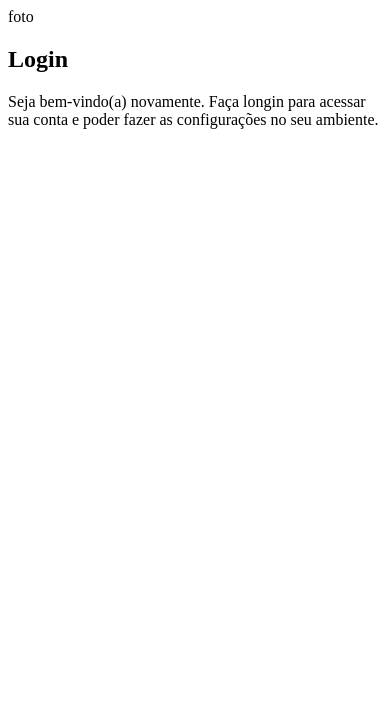
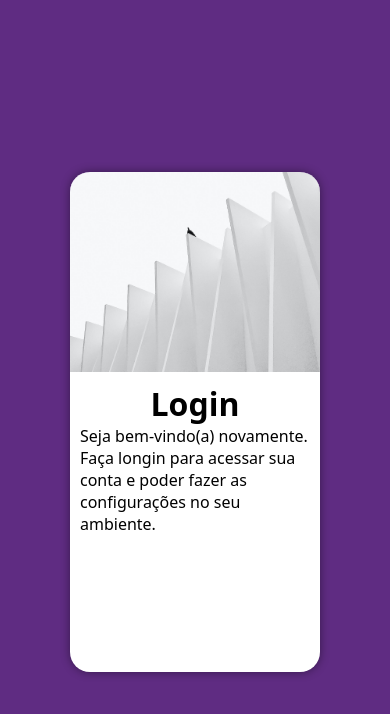
Before and after one commit to Erickchuky/projeto-login, a plain HTML site: page index.html in a window 390 px wide. Drawn offline with Linux system fonts and the light colour scheme.

Commit message:
Mobile First criado

```diff
--- a/estilos/style.css
+++ b/estilos/style.css
@@ -4,3 +4,47 @@
     verde: #49a09d
     Lilás: #5f2c82
 */
+* {
+    padding: 0px;
+    margin: 0px;
+    font-family: system-ui, -apple-system, BlinkMacSystemFont, 'Segoe UI', Roboto, Oxygen, Ubuntu, Cantarell, 'Open Sans', 'Helvetica Neue', sans-serif;
+    box-sizing: border-box;
+}
+body, html{
+    background-color: #5f2c82;
+    height: 100vh;
+    width: 100vw;
+}
+main{
+    position: relative;
+    height: 100vh;
+    width: 100vw;
+}
+section#login{
+    position: absolute;
+    top: 50%;
+    left: 50%;
+    transform: translate(-50%, -50%);
+    background-color: white;
+    width: 250px;
+    height: 500px;
+    border-radius: 20px;
+    overflow: hidden;
+    box-shadow: 0px 0px 10px rgba(0, 0, 0, 0.432);
+}
+section#login > div#imagem {
+    display: block;
+    background:#5f2c82 url(../imagens/predio.jpg) no-repeat;
+    background-size: cover;
+    background-position: left bottom;
+    height: 200px;
+}
+section#login > div#formulario {
+    display: block;
+    padding: 10px;
+
+}
+h1{
+    text-align: center;
+    font-size: 2em;
+}
--- a/index.html
+++ b/index.html
@@ -11,15 +11,13 @@
     <main>
         <section id="login">
             <div id="imagem">
-                foto
+                <!--Aque vai a imagem nas Css-->
             </div>
             <div id="formulario">
                 <h1>Login</h1>
                 <p>Seja bem-vindo(a) novamente. Faça longin para acessar sua conta e poder fazer as configurações no seu ambiente.</p>
                 <form action="login.php" method="post"></form>
-
             </div>
-
         </section>
     </main>
 </body>
```
Also changed, not shown: imagens/predio.jpg (renamed from imagens/pexels-thiago-giardini-5623083.jpg).
